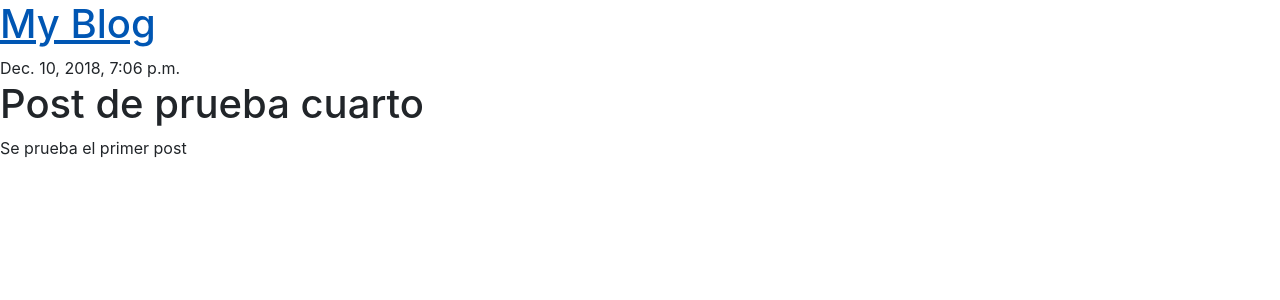
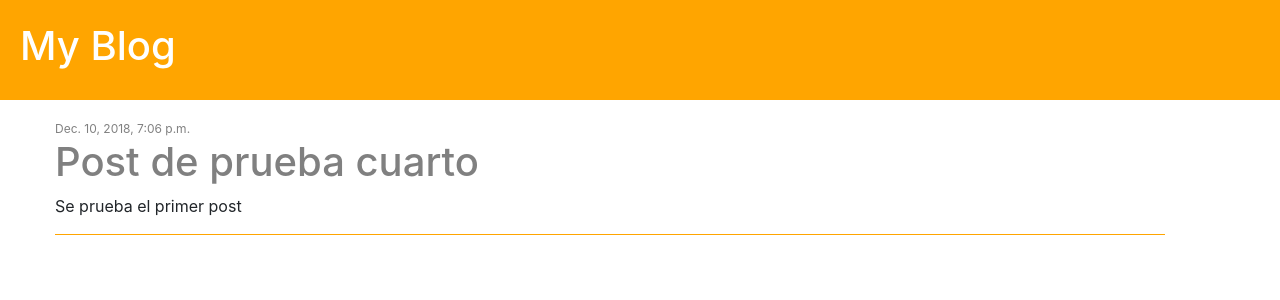
Before and after one commit to joseppalau/blogDjango, a Django app: page /post/1/ in a window 1280 px wide. Shown: the top 300 px of the page. Run offline with Django 3.2, Linux system fonts and the light colour scheme; data comes from the database, SQL or seed files in the repository; some libraries are stand-ins or nearby versions.

Commit message:
styling posts and detail view

```diff
--- a/blog/static/css/style.css
+++ b/blog/static/css/style.css
@@ -0,0 +1,32 @@
+.page-header{
+    background-color: orange;
+    height:100px;
+    font-size: 45px;
+    margin-top:0px;
+    display:flex;
+    align-items:center;
+    margin-bottom:20px;
+}
+.page-header h1{
+    padding-left:20px;
+}
+.page-header a{
+    color:white;
+    text-decoration:none;
+}
+.container{
+    margin-left: 40px
+}
+
+.post{
+    margin-bottom:50px;
+    border-bottom:0.5px solid orange;
+}
+.post a, h2, h1{
+    color:grey;
+}
+
+.date{
+    font-size:12px;
+    color:grey;
+}
--- a/blog/templates/blog/base.html
+++ b/blog/templates/blog/base.html
@@ -6,13 +6,16 @@
     <meta charset="UTF-8">
     <title>My Blog</title>
     <link rel="stylesheet" href="https://stackpath.bootstrapcdn.com/bootstrap/4.1.3/css/bootstrap.min.css">
+    <link rel="stylesheet" href="{% static 'css/style.css' %}">
 </head>
 <body>
 <div class = "page-header">
    <h1><a href="/">My Blog</a></h1>
 </div>
 
-{% block content %}
-{% endblock %}
+<div class="container">
+    {% block content %}
+    {% endblock %}
+</div>
 </body>
 </html>
--- a/blog/templates/blog/post_detail.html
+++ b/blog/templates/blog/post_detail.html
@@ -2,10 +2,12 @@
 
 {% block content %}
     {% if post.published_date %}
-        <div>
-            {{ post.published_date }}
+        <div class="post">
+            <div class="date">
+                {{ post.published_date }}
+            </div>
+            {% endif %}
+             <h1>{{ post.title }}</h1>
+             <p>{{ post.post_text }}</p>
         </div>
-    {% endif %}
-    <h1>{{ post.title }}</h1>
-    <p>{{ post.post_text }}</p>
 {% endblock %}
```
Also changed, not shown: blog/templates/blog/post_list.html (+5 -3 lines).
